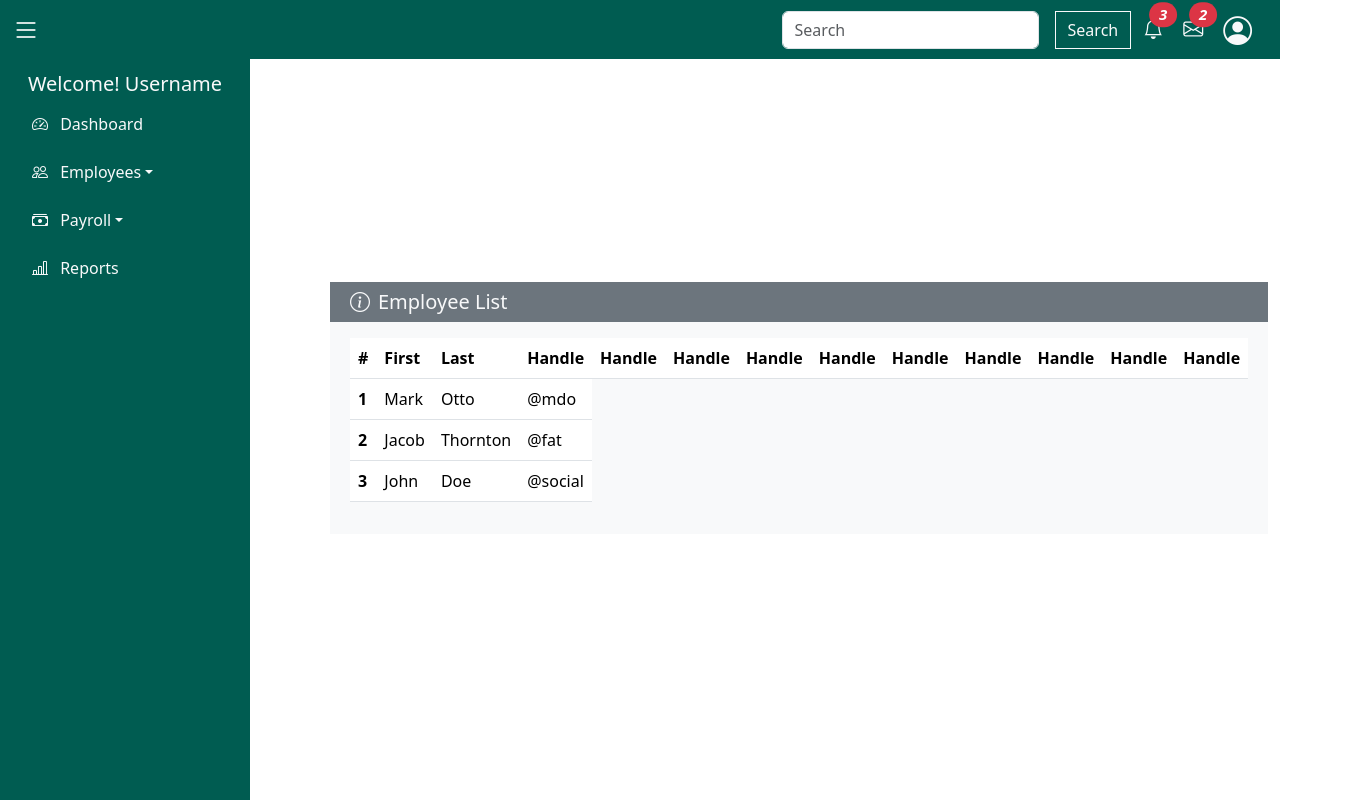
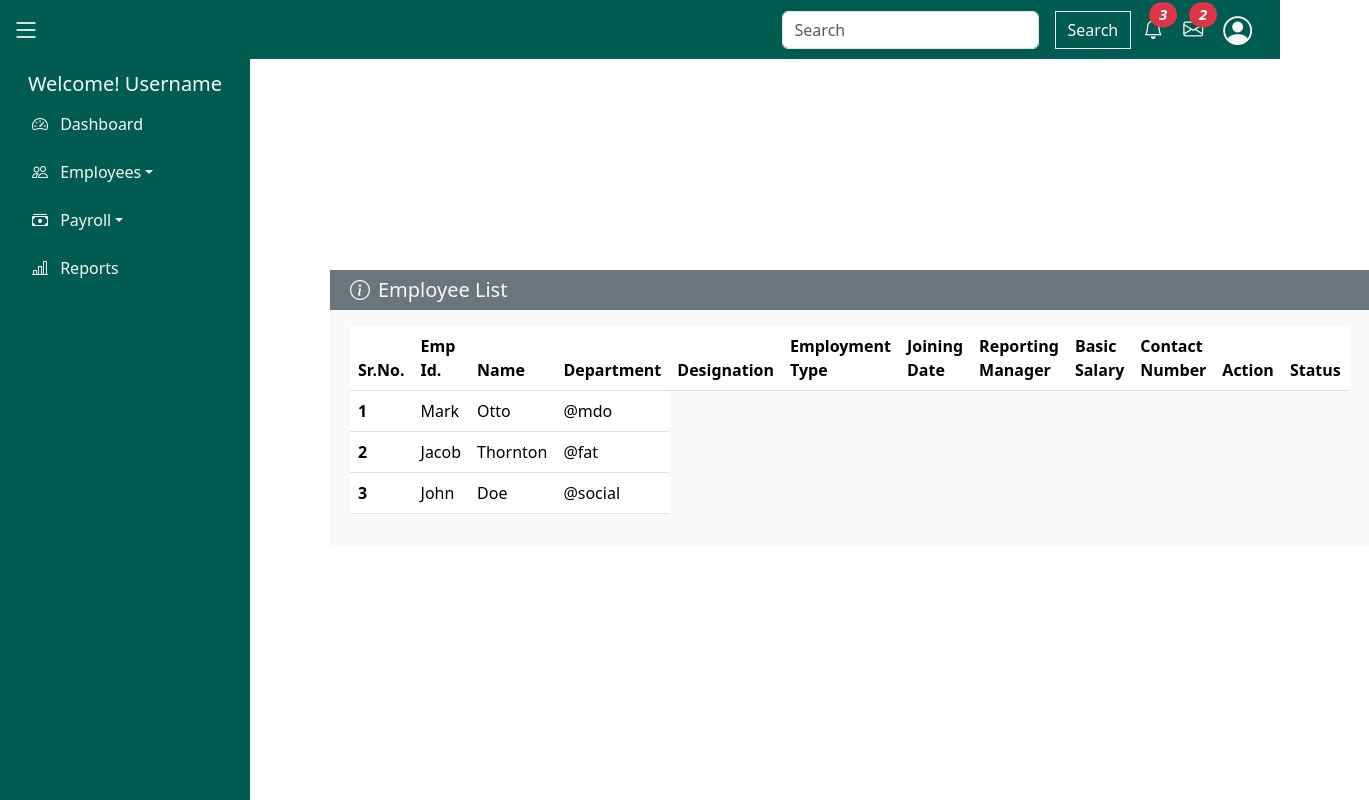
Before and after one commit to ankitsrajput/hrms, a React (Vite) app: page /admin/employees in a window 1280 px wide. Shown: the whole page, 1369 px wide, since content can reach past the window. Built offline with nearby package versions, Linux system fonts and the light colour scheme.

Commit message:
update allemp.jsx

```diff
--- a/src/Components/Admin/All-emp.jsx
+++ b/src/Components/Admin/All-emp.jsx
@@ -27,19 +27,18 @@ const Allemp = () => {
                         <table class="table">
                             <thead>
                                 <tr>
-                                    <th scope="col">#</th>
-                                    <th scope="col">First</th>
-                                    <th scope="col">Last</th>
-                                    <th scope="col">Handle</th>
-                                    <th scope="col">Handle</th>
-                                    <th scope="col">Handle</th>
-                                    <th scope="col">Handle</th>
-                                    <th scope="col">Handle</th>
-                                    <th scope="col">Handle</th>
-                                    <th scope="col">Handle</th>
-                                    <th scope="col">Handle</th>
-                                    <th scope="col">Handle</th>
-                                    <th scope="col">Handle</th>
+                                    <th scope="col">Sr.No.</th>
+                                    <th scope="col">Emp Id.</th>
+                                    <th scope="col">Name</th>
+                                    <th scope="col">Department</th>
+                                    <th scope="col">Designation</th>
+                                    <th scope="col">Employment Type</th>
+                                    <th scope="col">Joining Date</th>
+                                    <th scope="col">Reporting Manager</th>
+                                    <th scope="col">Basic Salary</th>
+                                    <th scope="col">Contact Number</th>
+                                    <th scope="col">Action</th>
+                                    <th scope="col">Status</th>
                                 </tr>
                             </thead>
                             <tbody>
```
